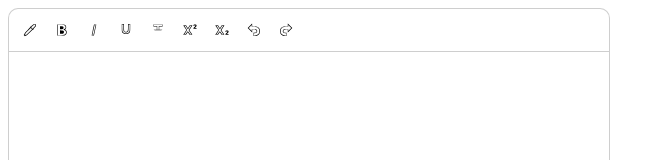
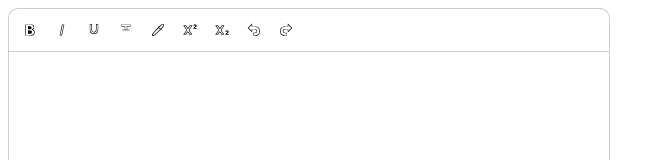
Before and after one commit to kimsangyeon/BasicEditor, a React (Create React App) app: page / in a window 1280 px wide. Shown: the top 160 px of the page, without its empty margins (0-665 px from the left). Built offline with nearby package versions, Linux system fonts and the light colour scheme.

Commit message:
:trollface: add FontColor in Toolbar

```diff
--- a/src/Components/Toolbar/Toolbar.tsx
+++ b/src/Components/Toolbar/Toolbar.tsx
@@ -50,11 +50,11 @@ class Toolbar extends React.Component {
     public render() {
         return (
             <div id="be-toolbar" className="Toolbar">
-                <FontColor />
                 <Bold bold={this.state.bold}/>
                 <Italic italic={this.state.italic}/>
                 <Underline underline={this.state.underline}/>
                 <StrikeThrough strikeThrough={this.state.strikeThrough}/>
+                <FontColor />
                 <Superscript superscript={this.state.superscript}/>
                 <Subscript subscript={this.state.subscript}/>
                 <Undo/><Redo/>
```
